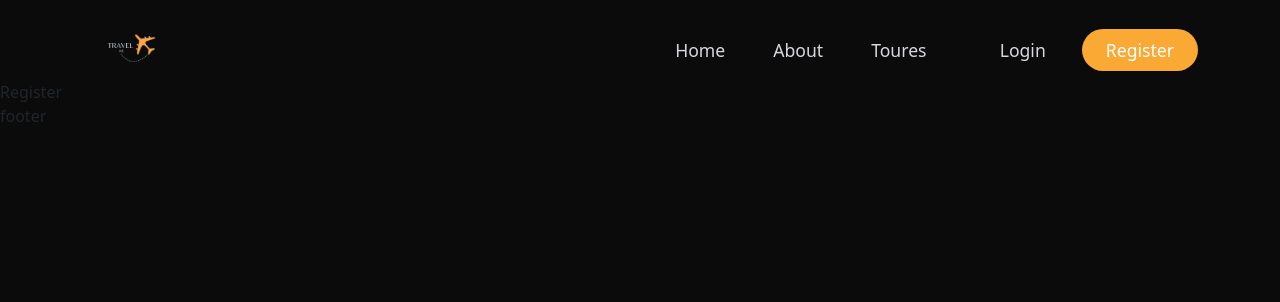
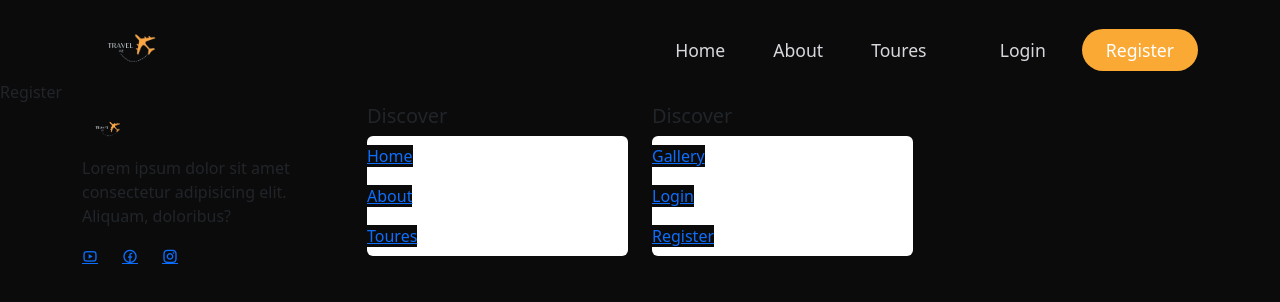
Before and after one commit to SachiniDeSilva/TravelMe, a React (Create React App) app: page /register in a window 1280 px wide. Shown: the top 302 px of the page. Built offline with nearby package versions, Linux system fonts and the light colour scheme.

Commit message:
sketch of footer

```diff
--- a/src/components/Footer/footer.jsx
+++ b/src/components/Footer/footer.jsx
@@ -1,8 +1,103 @@
 import React from 'react'
+import './footer.css'
+import {Container, Row , Col, ListGroup, ListGroupItem} from 'reactstrap'
+import {Link} from 'react-router-dom'
+import logo from '../../assets/logo.png'
+
+const quick_links = [
+  {
+    path : '/home',
+    display : 'Home'
+  },
+
+  {
+    path : '/about',
+    display : 'About'
+  },
+
+  {
+    path : '/toures',
+    display : 'Toures'
+  },
+]
+
+
+const quick_links2 = [
+  {
+    path : '/gallery',
+    display : 'Gallery'
+  },
+
+  {
+    path : '/login',
+    display : 'Login'
+  },
+
+  {
+    path : '/register',
+    display : 'Register'
+  },
+]
 
 const Footer = () => {
   return (
-    <div>footer</div>
+    <footer className='footer'>
+<Container>
+  <Row>
+    <Col lg='3'>
+    <div className="logo">
+      <img src={logo} alt="" />
+      <p>Lorem ipsum dolor sit amet consectetur adipisicing elit. Aliquam, doloribus?</p>
+      <div className="social_links d-flex align-items-center gap-4">
+        <sapn>
+          <Link to='#'><i class="ri-youtube-line"></i></Link>
+        </sapn>
+
+
+
+
+        <sapn>
+          <Link to='#'><i class="ri-facebook-circle-line"></i></Link>
+        </sapn>
+
+
+
+        <sapn>
+          <Link to='#'><i class="ri-instagram-line"></i></Link>
+        </sapn>
+      </div>
+    </div>
+    </Col>
+    <Col lg='3'>
+    <h5 className='footer_link_title'>Discover</h5>
+    <ListGroup className='footer_quick_links'>
+      {
+        quick_links.map((item, index)=>(
+          <ListGroupItem key={index} className='ps-0 border-0'>
+            <Link to ={item.path}>{item.display}</Link>
+          </ListGroupItem>
+        ))
+      }
+
+    </ListGroup>
+    </Col>
+    <Col lg='3'>
+    <h5 className='footer_link_title'>Discover</h5>
+    <ListGroup className='footer_quick_links'>
+      {
+        quick_links2.map((item, index)=>(
+          <ListGroupItem key={index} className='ps-0 border-0'>
+            <Link to ={item.path}>{item.display}</Link>
+          </ListGroupItem>
+        ))
+      }
+
+    </ListGroup>
+    </Col>
+    <Col lg='3'></Col>
+  </Row>
+</Container>
+    </footer>
   );
 
 
```
Also changed, not shown: src/components/Footer/footer.css (added).
